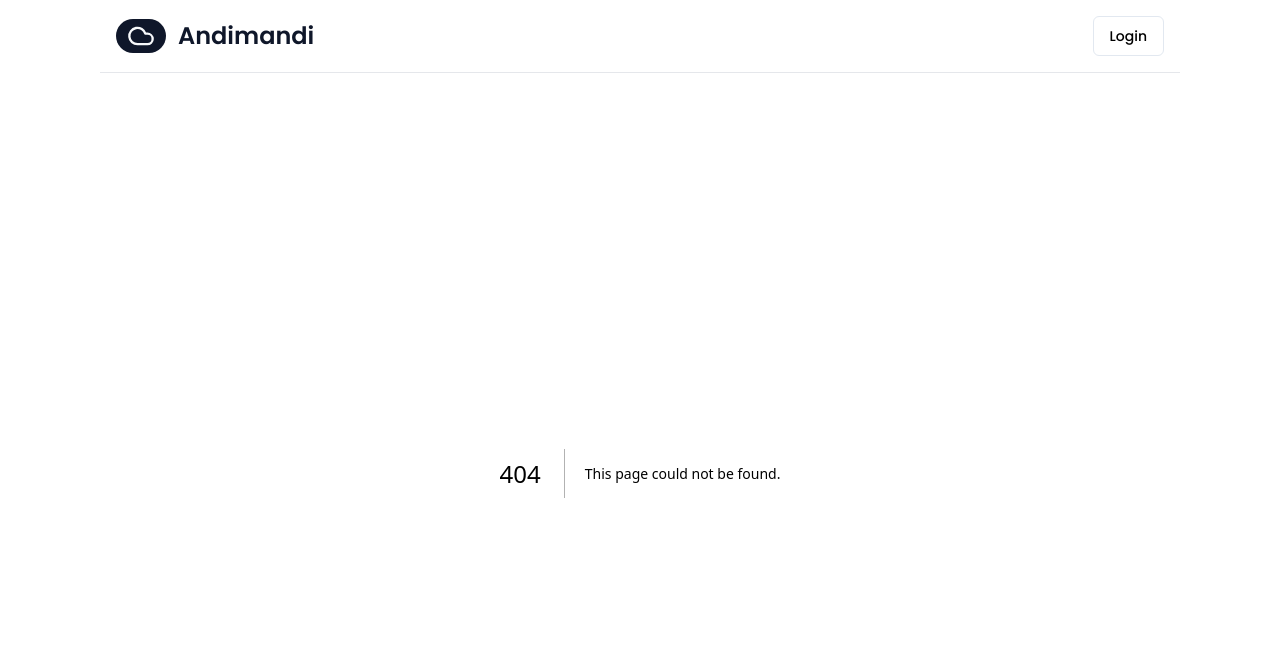
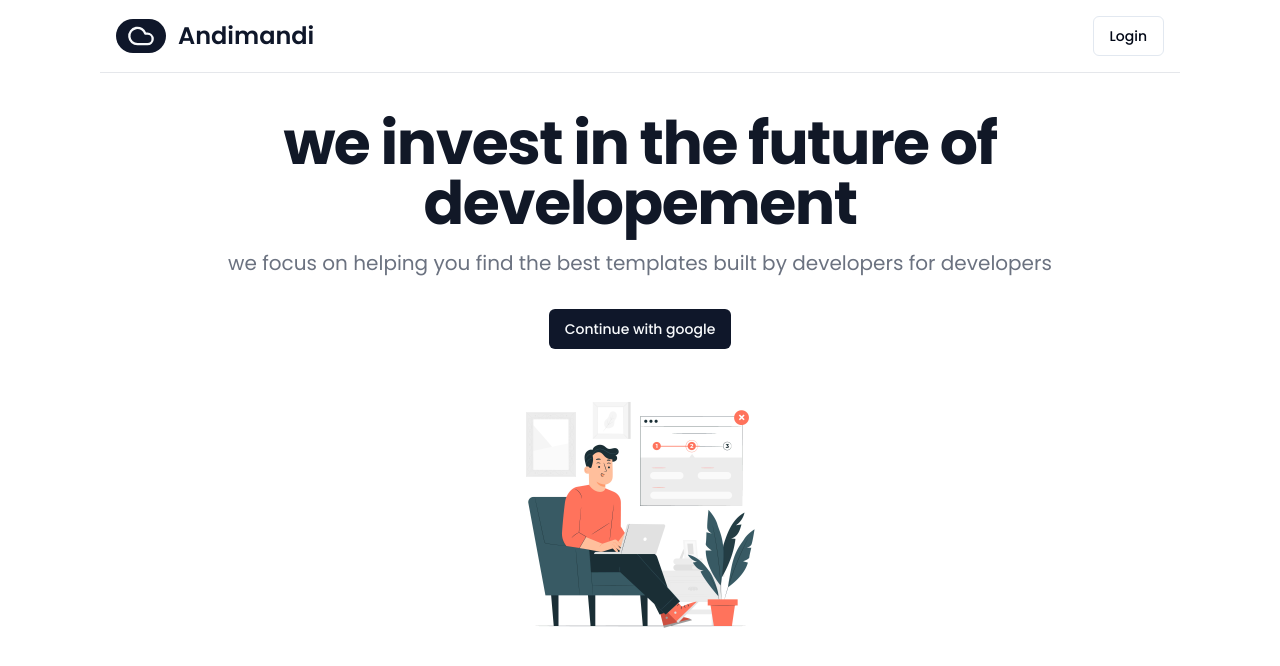
Before and after one commit to pawan-suthar1537/web-templates, a Next.js app: page /login in a window 1280 px wide. Before the commit this address had no page. Shown: the top 666 px of the page. Built offline with nearby package versions, Linux system fonts and the light colour scheme.

Commit message:
login page added

```diff
--- a/components/Header.jsx
+++ b/components/Header.jsx
@@ -22,7 +22,14 @@ const Header = () => {
           </Link>
           {/* menu icon for mobile */}
           <div className="hidden w-full md:flex justify-between items-center space-x-8 md:w-auto">
-            <Button variant="outline">Login</Button>
+            <Button
+              variant="outline"
+              onClick={() => {
+                window.location.href = "/login";
+              }}
+            >
+              Login
+            </Button>
           </div>
         </div>
       </nav>
--- /dev/null
+++ b/pages/login/index.js
@@ -0,0 +1,26 @@
+import { Button } from "@/components/ui/button";
+import Image from "next/image";
+import React from "react";
+
+const Login = () => {
+  return (
+    <>
+      <section>
+        <div className="py-8 px-4 mx-auto max-w-screen-2xl text-center lg:py-10 relative z-10">
+          <h1 className="mb-4 text-xl font-extrabold tracking-tight leading-none text-gray-900 md:text-5xl lg:text-6xl">
+            we invest in the future of developement
+          </h1>
+          <p className="mb-8 text-lg font-normal text-gray-500 lg:text-xl sm:px-16 lg:px48 dark:text-gray-200">
+            we focus on helping you find the best templates built by developers  for developers
+          </p>
+          <Button>
+            Continue with google
+          </Button>
+        </div>
+        <img src="/banner.jpg" alt="hero image" className="object-cover max-w-[250px] mx-auto"/>
+      </section>
+    </>
+  );
+};
+
+export default Login;
```
Also changed, not shown: public/banner.jpg (added).
